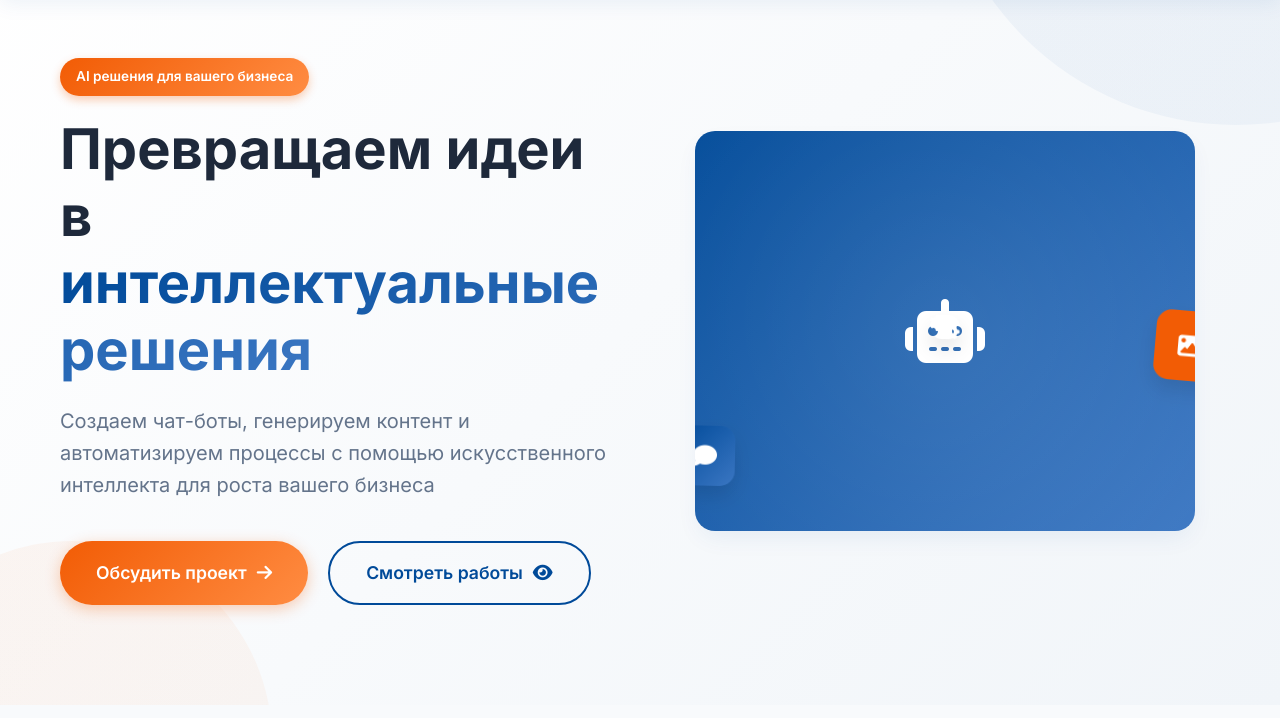
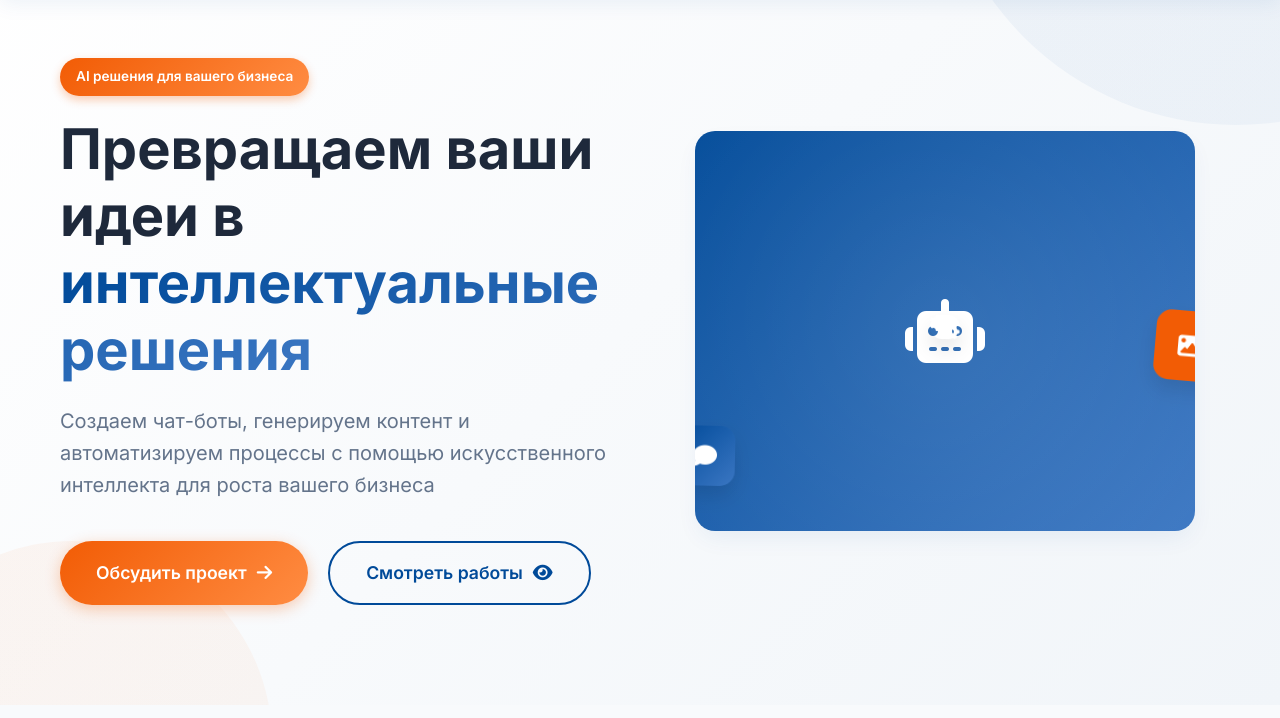
Before and after one commit to dima0046/portfolio, a plain HTML site: page index.html in a window 1280 px wide. Shown: the part 82-800 px from the top of the page. Drawn offline with Linux system fonts and the light colour scheme.

Commit message:
Заголовок

```diff
--- a/index.html
+++ b/index.html
@@ -1304,7 +1304,7 @@
         <div class="hero-content">
             <div class="hero-text">
                 <span class="hero-badge">AI решения для вашего бизнеса</span>
-                <h1>Превращаем идеи в <span>интеллектуальные решения</span></h1>
+                <h1>Превращаем ваши идеи в <span>интеллектуальные решения</span></h1>
                 <p class="subtitle">Создаем чат-боты, генерируем контент и автоматизируем процессы с помощью искусственного интеллекта для роста вашего бизнеса</p>
                 <div class="hero-cta">
                     <a href="#contact" class="cta-button">
```
